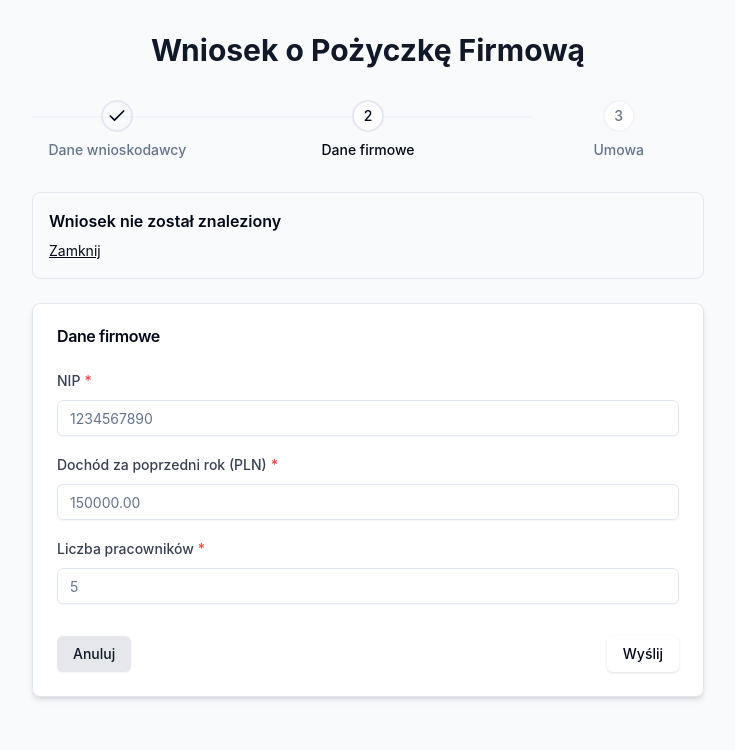
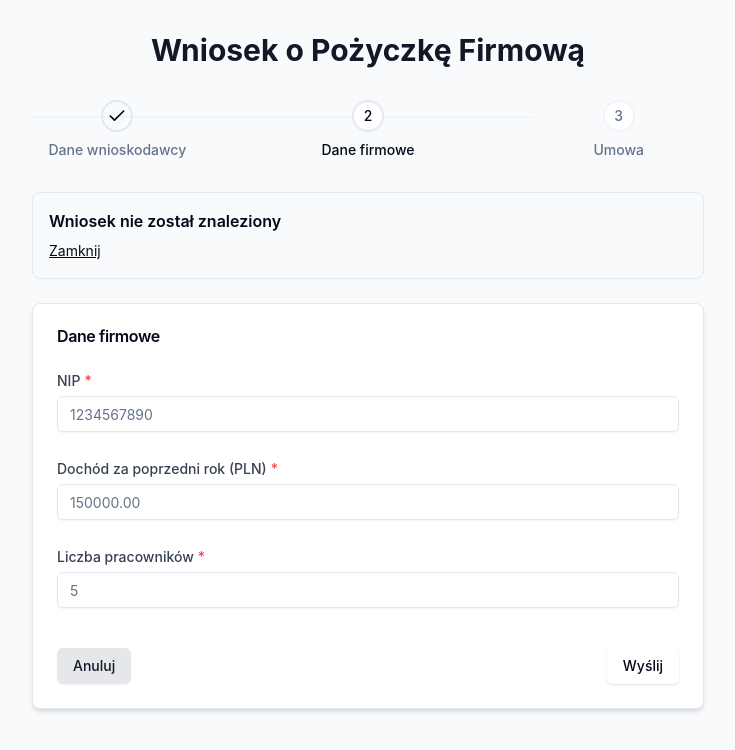
Before and after one commit to Olaf-Koziara/jitRekrutacja, a React (Vite) app in the folder frontend/: page /application/1/company in a window 1280 px wide. Shown: the top 750 px of the page, without its empty margins (272-1007 px from the left). Built offline with nearby package versions, Linux system fonts and the light colour scheme.

Commit message:
Refactor FormField and Input components for improved error handling and layout

```diff
--- a/frontend/src/components/ui/FormField/FormField.tsx
+++ b/frontend/src/components/ui/FormField/FormField.tsx
@@ -11,8 +11,6 @@ export interface FormFieldProps {
   className?: string;
 }
 
-// TODO: Może dodać tooltip dla required fields?
-// FIXME: error message czasami się nie pokazuje przy szybkiej walidacji
 export const FormField = ({
   label,
   error,
@@ -22,17 +20,15 @@ export const FormField = ({
   className,
 }: FormFieldProps) => {
   return (
-    <div className={cn('mb-4 space-y-2', className)}>
+    <div className={cn('mb-2 space-y-1', className)}>
       <Label htmlFor={htmlFor} className="text-sm font-medium text-gray-700">
         {label}
         {required && <span className="text-red-500 ml-1">*</span>}
       </Label>
       {children}
-      {error && (
-        <p className="text-sm text-red-600" role="alert">
-          {error}
-        </p>
-      )}
+      <p className="text-xs text-red-600 pb-1 realative" role="alert">
+        <span className="absolute">{error}</span>
+      </p>
     </div>
   );
 };
```
Also changed, not shown: frontend/src/components/ui/Input/Input.tsx (+0 -8 lines).
